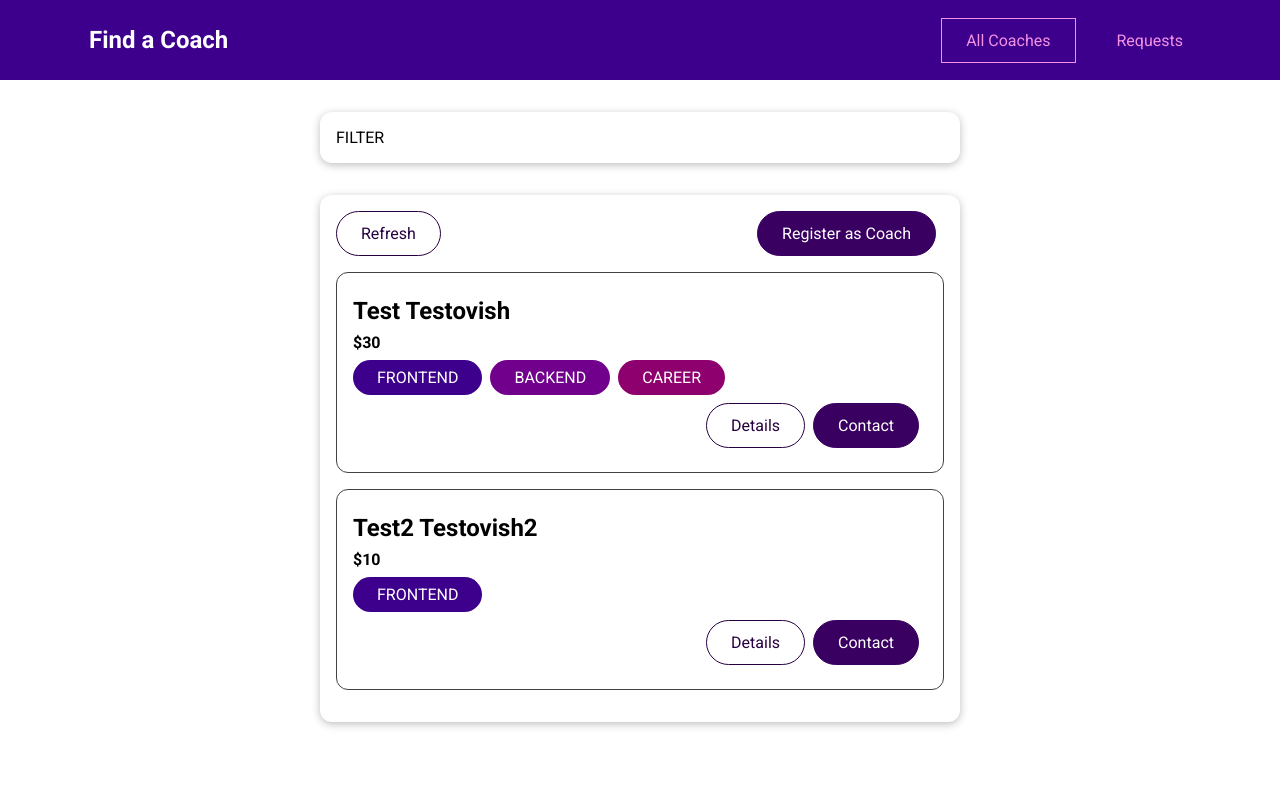
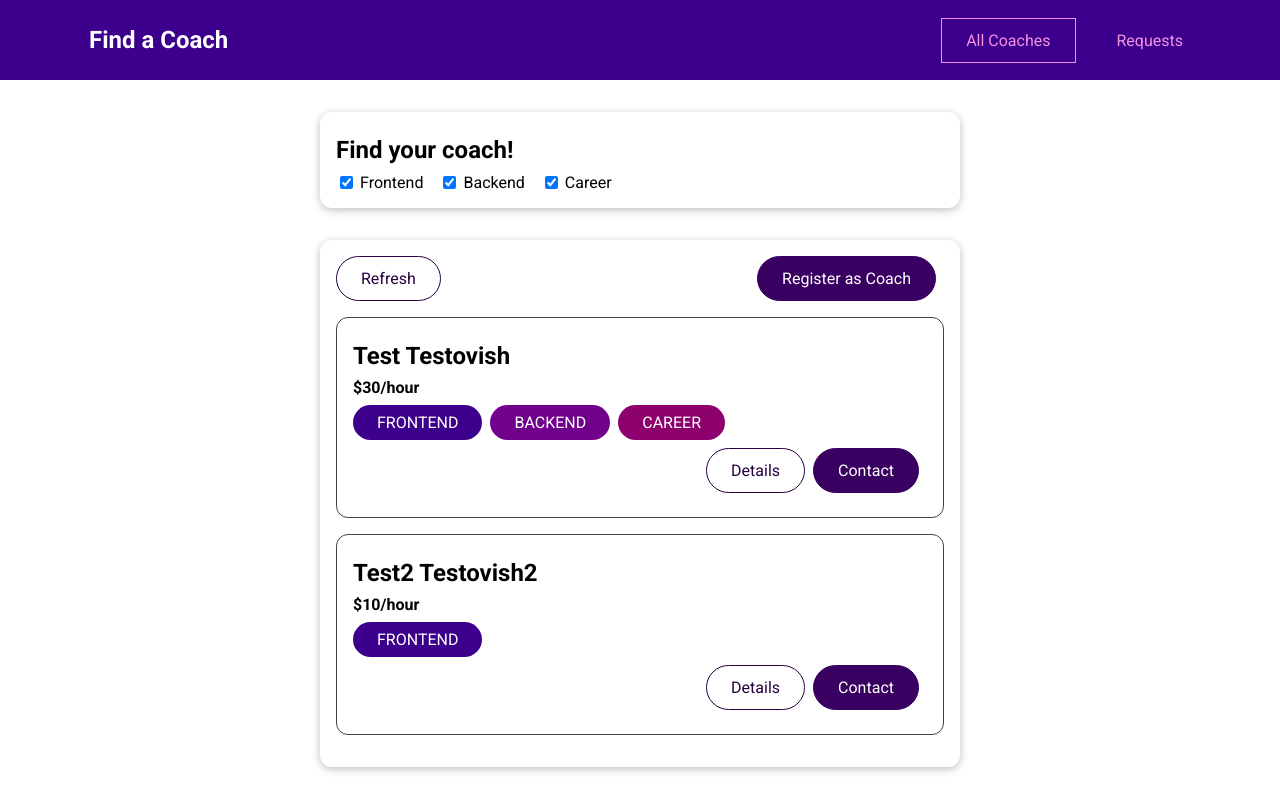
Before and after one commit to teredet/Coach-Finder, a Vue app: page /coaches in a window 1280 px wide. Built offline with nearby package versions, Linux system fonts and the light colour scheme.

Commit message:
Added filtering couches

```diff
--- a/src/components/CoachItem.vue
+++ b/src/components/CoachItem.vue
@@ -1,7 +1,7 @@
 <template>
   <li>
     <h3>{{ fullName }}</h3>
-    <h4>${{ coach.hourlyRate }}</h4>
+    <h4>${{ coach.hourlyRate }}/hour</h4>
     <div>
       <base-badge v-for="area in coach.areas" :key="area" :title="area" :type="area"></base-badge>
     </div>
--- a/src/pages/CoachesList.vue
+++ b/src/pages/CoachesList.vue
@@ -1,7 +1,19 @@
 <template>
     <section>
-        <base-card>
-            FILTER
+        <base-card class="filters">
+            <h2>Find your coach!</h2>
+            <span class="filter-option">
+                <input type="checkbox" id="frontend" checked @change="setFilter" />
+                <label for="frontend">Frontend</label>
+            </span>
+            <span class="filter-option">
+                <input type="checkbox" id="backend" checked @change="setFilter" />
+                <label for="backend">Backend</label>
+            </span>
+            <span class="filter-option">
+                <input type="checkbox" id="career" checked @change="setFilter" />
+                <label for="career">Career</label>
+            </span>
         </base-card>
     </section>
     <section>
@@ -25,11 +37,29 @@ import { mapGetters } from 'vuex';
 
 export default {
     components: { CoachItem },
+    data() {return{
+        filters: {frontend: true, backend: true, career: true},
+    }},
     computed: {
-        ...mapGetters({
-            filteredCoaches: 'coaches',
-            hasCoaches: 'hasCoaches'
-        })
+        ...mapGetters(['coaches', 'hasCoaches']),
+        filteredCoaches() {
+            return this.coaches.filter(coach => {
+                for (let key in this.filters) {
+                    if (this.filters[key] && coach.areas.includes(key)) return true
+                }
+            })
+        }
+    },
+    methods: {
+        setFilter(event) {
+            const inputId = event.target.id;
+            const isActive = event.target.checked;
+            const undatedFilters = {
+                ...this.filters,
+                [inputId]: isActive
+            };
+            this.filters = undatedFilters;
+        },
     },
 }
 </script>
@@ -46,4 +76,25 @@ ul {
     display: flex;
     justify-content: space-between;
 }
+
+.filters h2 {
+  margin: 0.5rem 0;
+}
+
+.filters .filter-option {
+  margin-right: 1rem;
+}
+
+.filters .filter-option label,
+.filters .filter-option input {
+  vertical-align: middle;
+}
+
+.filter-option label {
+  margin-left: 0.25rem;
+}
+
+.filter-option.active label {
+  font-weight: bold;
+}
 </style>
```
